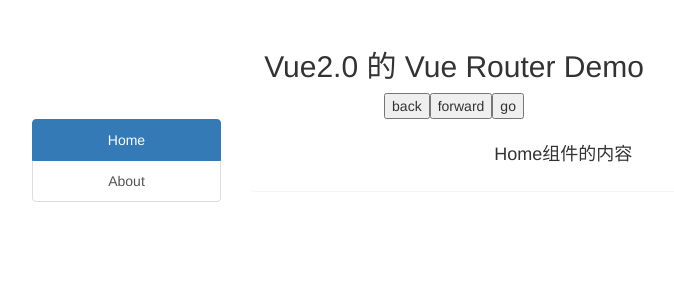
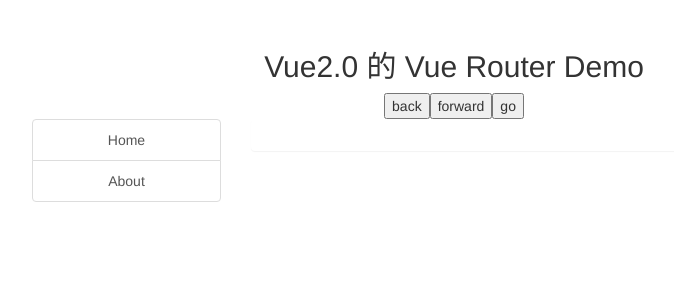
Before and after one commit to Yoga2015/vue2-router, a Vue app: page /#/ in a window 1280 px wide. Before the commit this address led to /#/home. Shown: the top 300 px of the page, without its empty margins (186-860 px from the left). Built offline with nearby package versions, Linux system fonts and the light colour scheme.

Commit message:
独享路由守卫

```diff
--- a/src/pages/About.vue
+++ b/src/pages/About.vue
@@ -3,7 +3,7 @@
     <h4>About组件的内容</h4>
 
     <!-- router-link 子级路由链接   -->
-    <router-link active-class="active" to="/about">
+    <router-link active-class="active" to="/about/news">
       News
     </router-link> &nbsp; &nbsp;
     <router-link active-class="active" to="/about/message">
--- a/src/pages/Home.vue
+++ b/src/pages/Home.vue
@@ -7,13 +7,25 @@
 <script>
 export default {
   name: 'myHome',
+  // mounted() {
+  //   // console.log('Home 组件 挂载完毕了', this);
+  //   window.homeRoute = this.$route;
+  //   window.homeRouter = this.$router;
+  // },
+  // beforeDestroy() {
+  //   console.log('Home 组件 即将被销毁了');
+  // },
   mounted() {
-    // console.log('Home 组件 挂载完毕了', this);
-    window.homeRoute = this.$route;
-    window.homeRouter = this.$router;
+    console.log('@@', this.$route);
   },
-  beforeDestroy() {
-    console.log('Home 组件 即将被销毁了');
+
+  // 通过路由规则, 进入 该组件时 被调用
+  beforeRouteEnter(to, from, next) {
+
+  },
+  // 通过路由规则, 离开 该组件时 被调用
+  beforeRouteLeave(to, from, next) {
+
   }
 }
 </script>
--- a/src/pages/News.vue
+++ b/src/pages/News.vue
@@ -12,7 +12,7 @@
 
         <!-- 跳转路由 并 携带 query 参数 , to 的 对象写法 -->
         <router-link replace :to="{
-          path: '/about/news/detail',
+          path: '/about/news',
           query: {
             id: n.id,
             title: n.title
--- a/src/router/index.js
+++ b/src/router/index.js
@@ -18,13 +18,15 @@
     {
       name: 'genmulu',
       path: '/',
-      redirect: '/home'
+      redirect: '/home',
+      meta: { title: 'vue2.0-router' }
     },
 
     {
       name: 'shouye',
       path: '/home',
-      component: Home
+      component: Home,
+      meta: { title: '首页' }
     },
 
     // 嵌套路由
@@ -32,7 +34,7 @@
       name: 'guanyu',
       path: '/about',
       component: About,
-      redirect: '/about/news',
+      meta: { title: '关于' },
       // 通过 children 属性，嵌套 声明 子级路由规则 ，/news 、/message 都可以不加斜线
       children: [
         // 第二级 子级路由链接
@@ -42,6 +44,20 @@
           name: 'xinwen',
           path: 'news',
           component: News,
+          meta: { isAuth: true, title: '新闻' },
+          // 独享守卫
+          // beforeEnter: (to, from, next) => {
+          //   console.log('独享守卫', to, from);
+          //   if (to.meta.isAuth) {  // 判断当前路由是否需要进行权限控制
+          //     if (localStorage.getItem('school') === 'qinghua') {  // 权限控制的具体规则
+          //       next()
+          //     } else {
+          //       alert('学校名不对，无权限访问')
+          //     }
+          //   } else {
+          //     next()
+          //   }
+          // },
           children: [
             // 第三级 子级路由链接
             {
@@ -56,6 +72,7 @@
           name: 'xinxi',
           path: 'message',
           component: Message,
+          meta: { isAuth: true, title: '信息' },
           children: [
             // 第三级 子级路由链接
             {
@@ -87,29 +104,37 @@
 // 只要发生了路由的跳转 , 必然会触发 beforeEach 指定的 function 回调函数
 // function 回调函数 可以写成 箭头函数  ，它其实也叫  守卫方法
 // 全局前置路由守卫 --- 初始化的时候 被调用 、每次路由切换之前 被调用
-router.beforeEach((to, from, next) => {
-  // 这个回调函数 ，是指定 一个路由每次切换时，所调用的函数
-  console.log('@');  // 证明了是 初始化的时候 被调用 ; 每次路由切换之前 也被调用
-  console.log(to);  // to 是 将要访问的 路由路径 的信息对象
-  console.log(from);  // from 是将要离开的 路由路径 的信息对象
-  // 此时这个路由守卫把所有的东西都拦着了，所以你访问 哪个路径都没有内容显示,除非使用 next()
-  // next()  // next 是一个函数 ，调用 next() 表示放行，允许这次 路由跳转（路由导航）
+// router.beforeEach((to, from, next) => {
+//   // 这个回调函数 ，是指定 一个路由每次切换时，所调用的函数
+//   console.log('@');  // 证明了是 初始化的时候 被调用 ; 每次路由切换之前 也被调用
+//   console.log('前置路由守卫', to, from);  // to 是 将要访问的 路由路径 的信息对象  from 是将要离开的 路由路径 的信息对象
+//   // 此时这个路由守卫把所有的东西都拦着了，所以你访问 哪个路径都没有内容显示,除非使用 next()
+//   // next()  // next 是一个函数 ，调用 next() 表示放行，允许这次 路由跳转（路由导航）
 
-  // if (localStorage.getItem('school') === 'qinghuaa') {
-  //   next()
-  // }
+//   // document.title = to.meta.title || 'walking'   放在这里位置不对
 
-  // if (to.path === '/about/news' || to.path === '/about/message') {
-  if (to.name === 'xinwen' || to.name === 'xinxi') {
-    if (localStorage.getItem('school') === 'qinghuaq') {
-      next()
-    } else {
-      alert('学校名不对，无权限访问')
-    }
-  } else {
-    next()
-  }
-})
+//   // if (to.path === '/about/news' || to.path === '/about/message') {
+//   // if (to.name === 'xinwen' || to.name === 'xinxi') {
+//   if (to.meta.isAuth) {  // 判断当前路由是否需要进行权限控制
+//     if (localStorage.getItem('school') === 'qinghua') {  // 权限控制的具体规则
+//       // document.title = to.meta.title || 'walking'
+//       next()
+//     } else {
+//       alert('学校名不对，暂无权限查看')
+//     }
+//   } else {
+//     // document.title = to.meta.title || 'walking'
+//     next()
+//   }
+// })
+
+
+// 全局后置路由守卫--- 初始化的时候 被调用 、每次路由切换之后 被调用     不常用
+// 守卫方法中没有 next 参数
+// router.afterEach((to, from) => {
+//   console.log('后置路由守卫', to, from);
+//   document.title = to.meta.title || 'walking'
+// })
 
 
 // 暴露一个路由器
```
